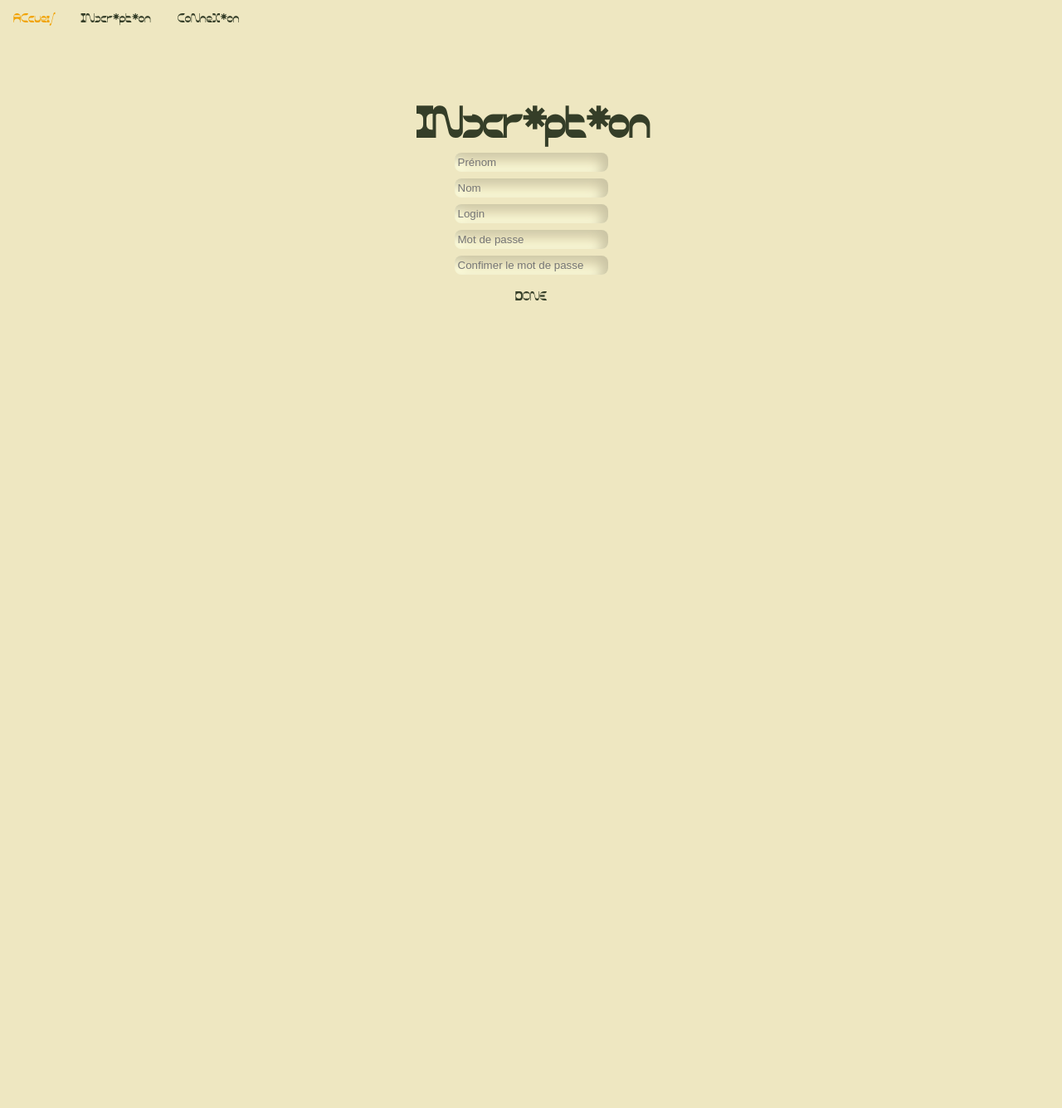
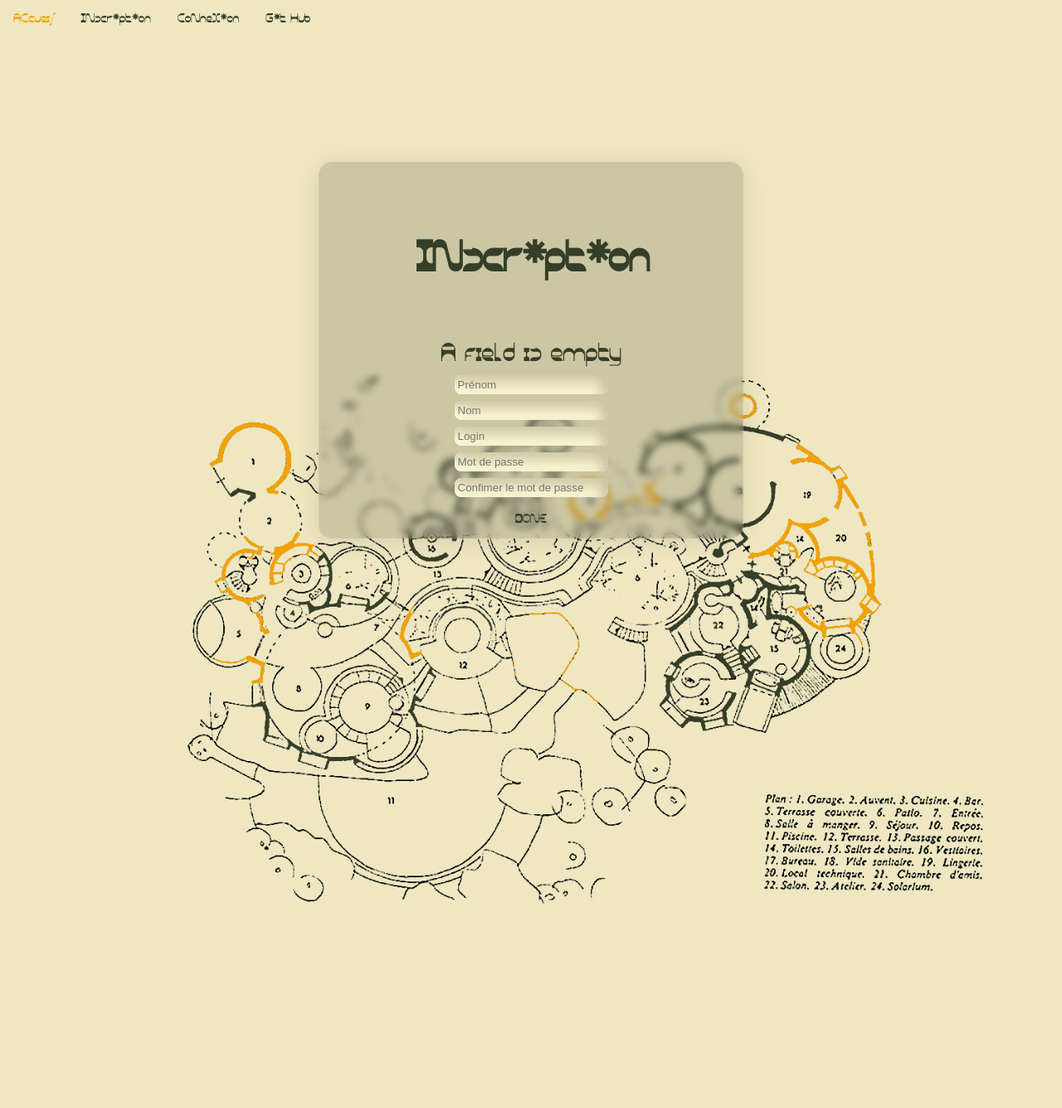
Before and after one commit to laura-scognamiglio/module-connexion, a PHP site: page /inscription.php in a window 1280 px wide; the page is wider, and only the part inside the window is pictured. Shown: that part at 83% size. Before the commit the page ends 362 px from the top of that part, so only its background shows below. Run offline with PHP 8.4, Linux system fonts and the light colour scheme.

Commit message:
Css terminer

```diff
--- a/inscription.php
+++ b/inscription.php
@@ -1,19 +1,23 @@
 <?php
+/**
+ * connexion a la base de donnée et inclus la navbar.
+ */
  include('navbar.php');
- $style = '<link rel="stylesheet" href="style.php" type="text/css">';
-echo $style;
 $bdd = mysqli_connect("localhost","root","root","moduleconnexion");
 mysqli_set_charset($bdd, 'utf8');
 
-// require('index.php');
+
 /**
- *
+ * regarde si tous les champs sont remplis puis non vides et evite les caractères spéciaux ainsi que les espaces en début et fin de phrases.
  */
+
+
 if(isset($_POST['name']) && !empty($_POST['name'])
 && isset($_POST['surname']) && !empty($_POST['surname'])
 && isset($_POST['login']) && !empty($_POST['login'])
-&& isset($_POST['password']) && !empty($_POST['password']))
-// && isset($_POST['submit']));
+&& isset($_POST['password']) && !empty($_POST['password'])
+&& (isset($_POST['submit'])))
+
 {
     $name = htmlspecialchars(trim($_POST['name']));
     $surname = htmlspecialchars(trim($_POST['surname']));
@@ -23,32 +27,7 @@ if(isset($_POST['name']) && !empty($_POST['name'])
     $login_rqst = mysqli_query($bdd, "SELECT `login` FROM `utilisateurs` WHERE `login` = '$login'" );
     $login_exist = mysqli_fetch_assoc($login_rqst);
 
-        echo '<pre>';
-        var_dump($login_exist);
-        var_dump($login);
-        echo '</pre>';
-
-
-    if(empty($login)){
-        $name_err = "veuillez entrer un login";
-        echo $name_err;
-    } elseif(($login) === ($login_exist["login"])){
-
-            $login_err = "ce login est déjà pris";
-            echo $login_err;
-
-        } elseif($password == $passwordconfirm){
-
-                $hashed_password = password_hash($password, PASSWORD_DEFAULT);
-                $add_user = mysqli_query($bdd,"INSERT INTO `utilisateurs`( login, prenom, nom, password) VALUES ('$name','$surname','$login','$hashed_password')");
-                echo "inscrit";
-                header('Location:connexion.php');
-
-        }
-
     }
-
-
 
 ?>
 
@@ -68,8 +47,36 @@ if(isset($_POST['name']) && !empty($_POST['name'])
 
     <main>
     <section class= connect_form>
-        <form action="inscription.php" method="post">
-                <h2 class="text-center">INscr*pt*on</h2>
+        <form class= "form" action="inscription.php" method="post">
+            <h2 class="text-center">INscr*pt*on</h2>
+                <?php
+
+/**
+ * s'assure que tous les chanps sont bien remplis et proccède aux comparage de login existant dans la base de données
+ */
+
+                     if(empty($login) || (empty($name) || (empty($surname) ||(empty($password)  )))){
+
+                    echo ('<p class="text-error">A field is empty</p>');
+                    }
+                    elseif(($login) === ($login_exist["login"])){
+
+                    echo ('<p class="text-error">login alredy used</p>');
+
+/**
+ * compare les mots de passe et vérifie leur correspondance, password_hash permet de sécuriser le mdp dans la base de données.
+ */
+                    } elseif($password == $passwordconfirm){
+
+                    $hashed_password = password_hash($password, PASSWORD_DEFAULT);
+                    $add_user = mysqli_query($bdd,"INSERT INTO `utilisateurs`( login, prenom, nom, password) VALUES ('$name','$surname','$login','$hashed_password')");
+                    echo ('<p class="text-error">Sucsess</p>');
+                    header('Location:connexion.php');
+                    }
+
+
+                ?>
+
                 <div class="form-group">
                     <input type="name" name="name" class="form-control" placeholder="Prénom" required="required" autocomplete="off">
                 </div>
@@ -77,7 +84,7 @@ if(isset($_POST['name']) && !empty($_POST['name'])
                     <input type="surname" name="surname" class="form-control" placeholder="Nom"  autocomplete="on">
                 </div>
                 <div class="form-group">
-                    <input type="login" name="login" class="form-control" placeholder="Login" required="required" autocomplete="on">
+                    <input type="login" name="login" class="form-control" placeholder="Login"  autocomplete="on">
                 </div>
                 <div class="form-group">
                     <input type="password" name="password" class="form-control" placeholder="Mot de passe" required="required" autocomplete="on">
@@ -91,6 +98,9 @@ if(isset($_POST['name']) && !empty($_POST['name'])
             </form>
         </div>
         </section>
+        <section class="inscripic">
+            <img class="villaDessus" src="assets/bulleDessus.png" alt="plan d'origine de la villa">
+        </section>
     </main>
 </body>
 </html>
--- a/navbar.php
+++ b/navbar.php
@@ -10,11 +10,12 @@
     <header>
 
         <nav class= "navbar">
-            <form action="index.php" method="post">
+            <form action="index.php" method="post" >
             <ul class="navul">
                 <li class="navli"><a href="index.php">ACcuei/</a></li>
                 <li class="navli"><a href="inscription.php">INscr*pt*on</a></li>
                 <li class="navli"><a href="connexion.php">CoNneX*on</a></li>
+                <li class="navli"><a href="https://github.com/laura-scognamiglio/module-connexion" target="_blank">G*t Hub</a></li>
                 <!-- <li><a href="profil.php">Profil</a></li> -->
                 <!-- balise php avec la condition de reconnaisance du profil admin -->
                 <?php
@@ -22,10 +23,12 @@
                     echo ('<li class="navli"><a href="admin.php">Adm*n</a></li>');
                     echo ('<li class="libtndeco"><button type="submit" name="deco" class="btn btn-primary btn-block">X</button></li>');
                 }
+               // balise php avec la condition de reconnaisance du profil user
                 if(isset($_SESSION['user'])){
-                    echo ('<li class="navli"><a href="prof*/.php">Profil</a></li>');
+                    echo ('<li class="navli"><a href="profil.php">Prof*/</a></li>');
                     echo ('<li class="libtndeco"><button class="btndeco"  type="submit" name="deco"  >X</button></li>');
                 }
+                 // destruction de la session si bouton deconnexion enclencher
                 if(isset($_POST['deco'])){
                     session_destroy();
                 }
--- a/style.css
+++ b/style.css
@@ -21,6 +21,7 @@
     scroll-behavior: smooth;
     background-color: #EEE7C1;
 }
+
 
 
 .navul {
@@ -114,23 +115,59 @@
 	height: auto;
 
 }
-.connect_form{
+.inscripic{
+    z-index: -1;
+    transform: translate(60px,-220px);
     display: flex;
     justify-content: center;
+}
 
+.villaDessus{
+    max-width: 80%;
+	height: auto;
+}
+
+.connect_form{
+
+    display: flex;
+    justify-content: center;
+    padding-top: 150px;
+    z-index: 2;
+}
+.form{
+    padding-top: 10px;
+     background: rgba(53, 62, 40, 0.19);
+    border-radius: 16px;
+    box-shadow: 0 4px 30px rgba(0, 0, 0, 0.1);
+    backdrop-filter: blur(4px);
+    -webkit-backdrop-filter: blur(4px);
+    border: 1px solid rgba(255, 255, 255, 0.1);
+    width: 40%;
+    z-index: 2;
 }
 .form-group{
     display: flex;
     justify-content: center;
     padding: 4px;
+    z-index: 2;
+}
 
+input:focus{
+    outline-style: none;
+    box-shadow: none;
+    border-color: transparent;
 }
+
 .form-group-profil{
     display: flex;
-    align-items: baseline;
+    align-items: center;
     justify-content: space-evenly;
     flex-direction: column;
+
+    font-family: 'Playfair Display', serif;
 }
+
+
 .form-control{
     position: relative;
     padding: 4px;
@@ -144,13 +181,25 @@
 }
 
 .text-center{
+    display: flex;
+    justify-content: center;
     color: #353E28;
     font-family: "neuneu";
     font-size: 50px;
     padding-top: 80px;
+    padding-bottom: 70px;
     padding-left: 4px;
-    transition: all 0.3s ease;
 
+
+}
+.text-error, .mssg{
+    color: #353E28;
+    font-family: "neuneu";
+    font-size: 30px;
+    text-align: center;
+    display: flex;
+    justify-content: center;
+    padding-bottom: 4px;
 }
 
 .btn{
@@ -161,6 +210,7 @@
     font-weight: 500;
     background: transparent;
     border: none;
+    z-index: 2;
 }
 
 .btn:hover{
@@ -175,4 +225,22 @@
      box-shadow: inset -8px 6px 14px #cac4a4,
                  inset 8px -6px 14px #ffffde;
      border: none;
+     z-index: 2;
 }
+
+.tableau{
+    font-family: 'Playfair Display', serif;
+    display: flex;
+    flex-direction: column;
+    align-content: center;
+    flex-wrap: wrap;
+    padding-top: 20px;
+}
+
+.tableau td{
+    padding: 4px;
+}
+.tableau tr{
+    padding: 4px;
+    font-size: 20px;
+}
```
Also changed, not shown: admin.php (+4 -7 lines), connexion.php (+41 -20 lines), profil.php (+10 -7 lines), assets/bulleDessus.png (added).
